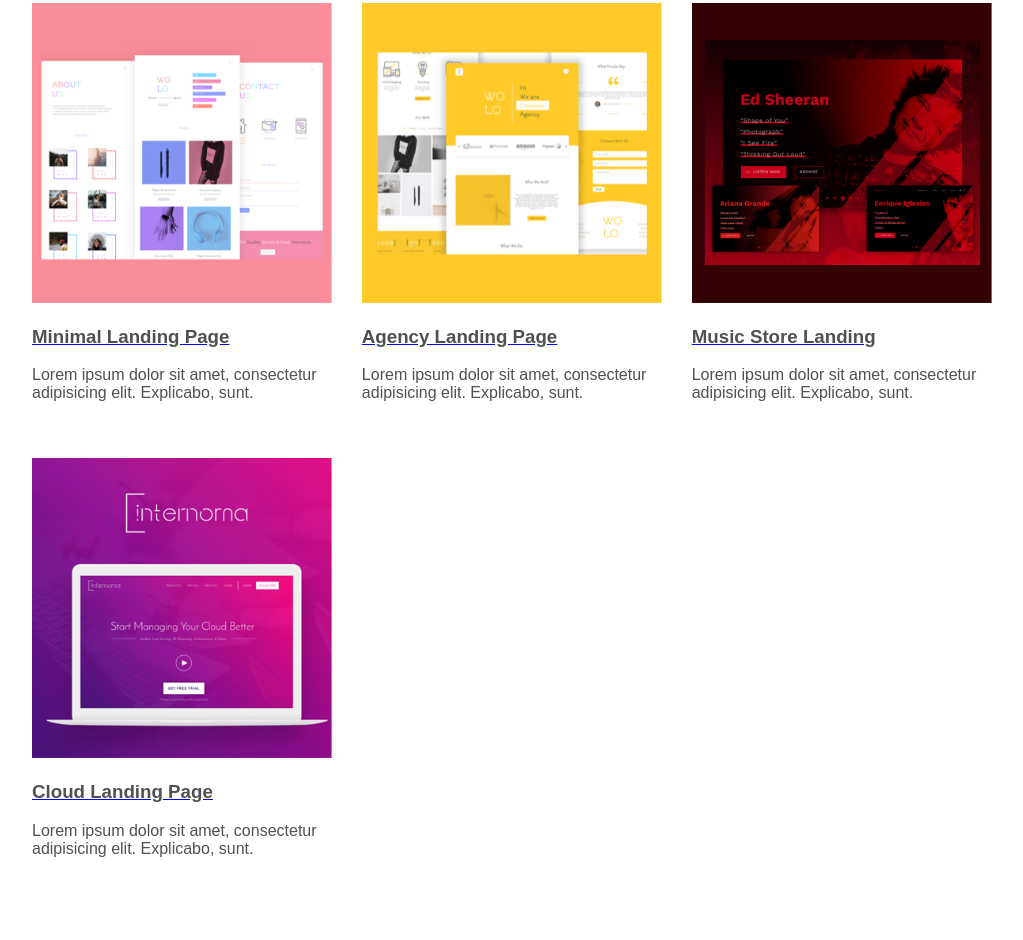
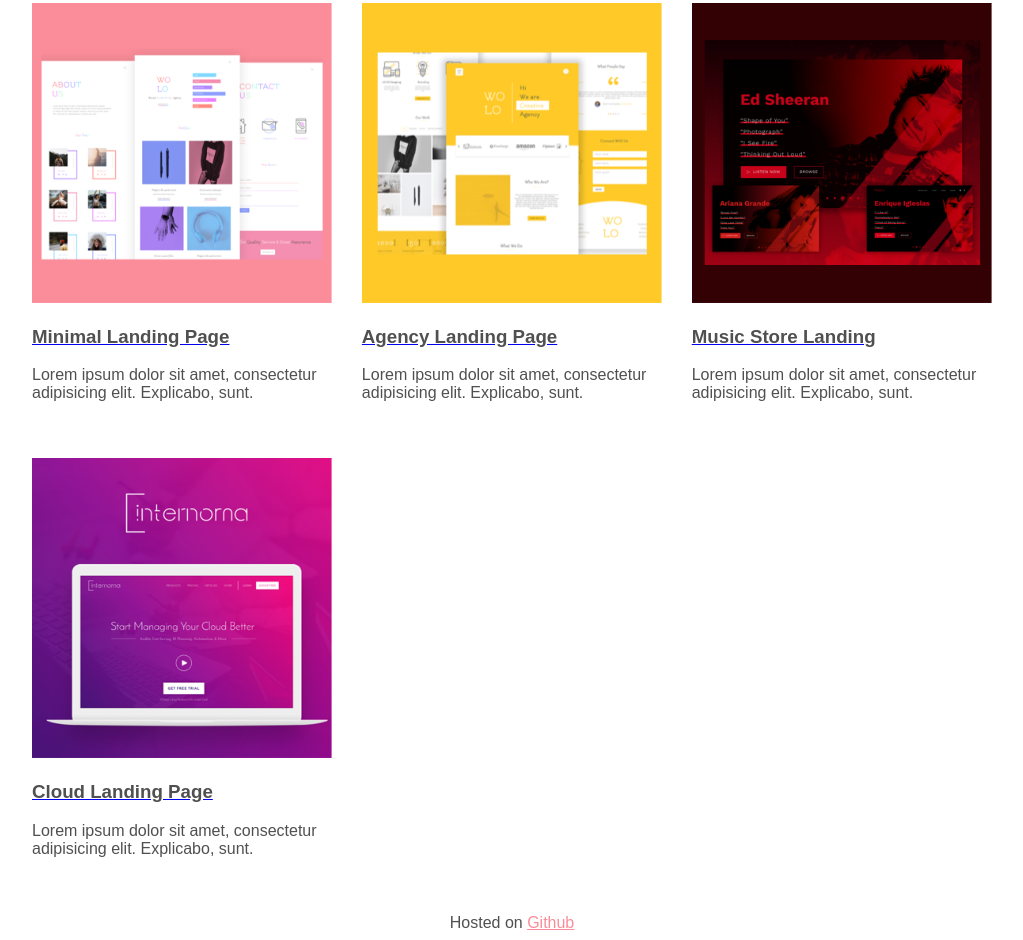
Before and after one commit to ansarimofid/udacity-portfolio, a plain HTML site: page index.html in a window 1280 px wide. Shown: the part 938-1878 px from the top of the page, without its empty margins (128-1151 px from the left). Before the commit the page ends 1820 px from the top, so only its background shows below. Drawn offline with Linux system fonts and the light colour scheme.

Commit message:
Adds Footer

```diff
--- a/css/style.css
+++ b/css/style.css
@@ -72,6 +72,11 @@ header {
     margin-top: 40px;
 }
 
+footer {
+    margin-top: 40px;
+    text-align: center;
+}
+
 @media (max-width: 600px) {
     .meta-container .title-large {
         font-size: 2rem;
--- a/index.html
+++ b/index.html
@@ -89,5 +89,9 @@
         </div>
     </div>
 </section>
+
+<footer class="container color-grey-80">
+    Hosted on <a class="color-primary" href="https://github.com/ansarimofid/udacity-portfolio">Github</a>
+</footer>
 </body>
 </html>
```
